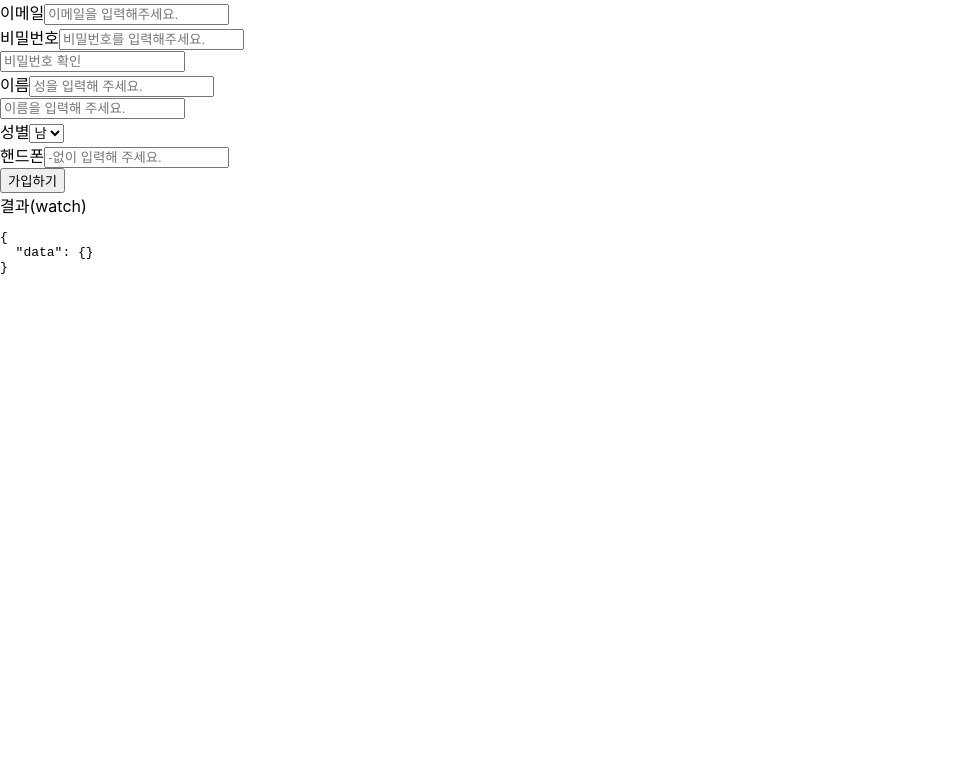
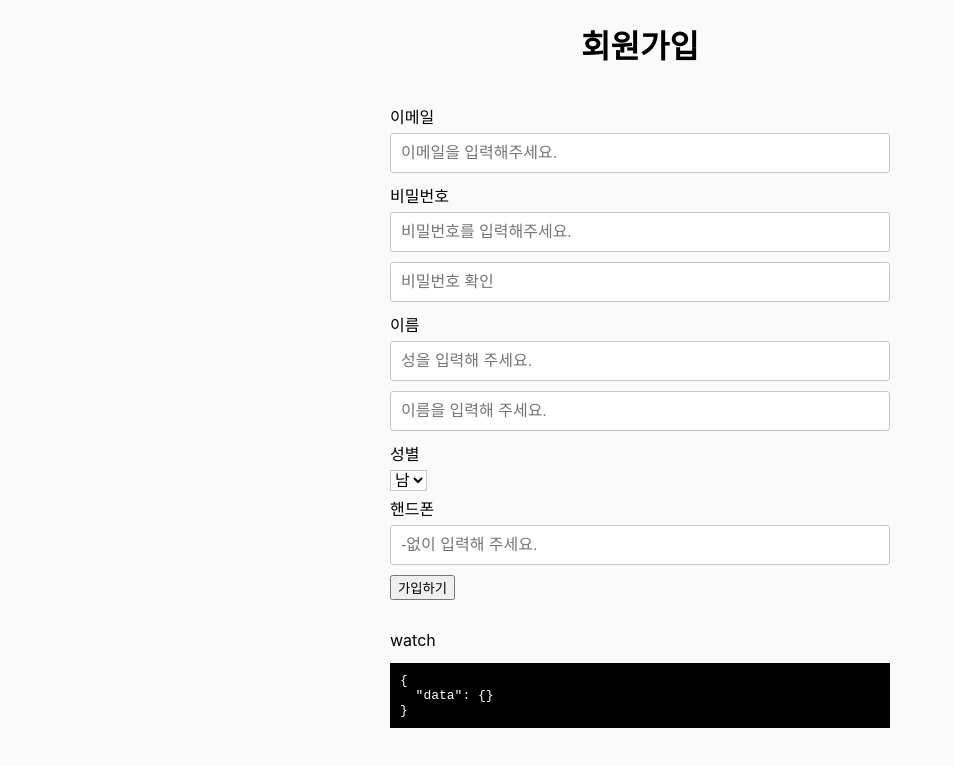
Before and after one commit to daewoongBang/react-hook-form-tutorial, a React (Create React App) app: page / in a window 1280 px wide. Shown: the top 766 px of the page, without its empty margins (0-953 px from the left). Built offline with nearby package versions, Linux system fonts and the light colour scheme.

Commit message:
emotion 적용

```diff
--- a/package.json
+++ b/package.json
@@ -3,6 +3,7 @@
   "version": "0.1.0",
   "private": true,
   "dependencies": {
+    "@emotion/core": "^10.0.27",
     "@testing-library/jest-dom": "^4.2.4",
     "@testing-library/react": "^9.3.2",
     "@testing-library/user-event": "^7.1.2",
--- a/src/App.tsx
+++ b/src/App.tsx
@@ -1,8 +1,20 @@
 import React from 'react';
 import Join from './components/Join';
+import { Global, css } from '@emotion/core';
 
 const App: React.FC = () => {
-  return <Join />;
+  return (
+    <>
+      <Global
+        styles={css`
+          body {
+            background-color: #fafafa;
+          }
+        `}
+      />
+      <Join />
+    </>
+  );
 };
 
 export default App;
--- a/src/components/Join.tsx
+++ b/src/components/Join.tsx
@@ -1,8 +1,10 @@
 import React from 'react';
 import { useForm } from 'react-hook-form';
 import PrettyPrintJson from '../utils/PrettyPrintJson';
-import Input from './common/input';
-import Select from './common/select';
+/** @jsx jsx */
+import { jsx } from '@emotion/core';
+
+import { Input, Select, Button } from './common/fields';
 
 type FormData = {
   lastName: string;
@@ -16,6 +18,7 @@ type FormData = {
 const Join: React.FC = () => {
   const { register, watch, handleSubmit, getValues, errors } = useForm<FormData>();
   const onSubmit = (data: any) => {
+    alert('가입완료!');
     console.log(data);
   };
   const watchAllFields = watch();
@@ -23,13 +26,27 @@ const Join: React.FC = () => {
   return (
     <div>
       <div>
-        <form onSubmit={handleSubmit(onSubmit)}>
+        <h1
+          css={{
+            textAlign: 'center',
+          }}
+        >
+          회원가입
+        </h1>
+        <form
+          css={{
+            maxWidth: '500px',
+            margin: '0 auto',
+            padding: '10px',
+          }}
+          onSubmit={handleSubmit(onSubmit)}
+        >
           <Input
             type="email"
             name="email"
             placeholder="이메일을 입력해주세요."
             label="이메일"
-            register={register({ required: '이메일은 필수 항목 입니다.' })}
+            register={register({ required: '필수 항목 입니다.' })}
             errors={errors}
           />
           <Input
@@ -38,7 +55,7 @@ const Join: React.FC = () => {
             placeholder="비밀번호를 입력해주세요."
             label="비밀번호"
             register={register({
-              required: '비밀번호는 필수 항목입니다.',
+              required: '필수 항목입니다.',
               minLength: { value: 8, message: '최소 입력 수는 8자리 입니다.' },
             })}
             errors={errors}
@@ -73,7 +90,10 @@ const Join: React.FC = () => {
           <Select
             name="gender"
             label="성별"
-            options={[{ value: 'male', label: '남' }]}
+            options={[
+              { value: 'male', label: '남' },
+              { value: 'female', label: '여' },
+            ]}
             register={register({ required: '필수 항목 입니다.' })}
             errors={errors}
           />
@@ -88,11 +108,9 @@ const Join: React.FC = () => {
             })}
             errors={errors}
           />
-          {errors.phoneNumber && errors.phoneNumber.message}
-          <button type="submit">가입하기</button>
+          <Button type="submit">가입하기</Button>
         </form>
       </div>
-      결과(watch)
       <PrettyPrintJson data={watchAllFields} />
     </div>
   );
--- /dev/null
+++ b/src/components/common/fields/button.tsx
@@ -0,0 +1,20 @@
+import React from 'react';
+/** @jsx jsx */
+import { jsx } from '@emotion/core';
+
+interface ButtonProps {
+  theme?: 'RED' | 'ORANGE' | 'YELLOW' | 'GREEN' | 'BLUE' | 'NAVY' | 'PURPLE' | 'BALCK' | 'WHITE';
+  [x: string]: any;
+}
+
+export default function Button({ theme, ...rest }: ButtonProps): React.ReactElement {
+  return (
+    <div
+      css={{
+        margin: '10px 0px',
+      }}
+    >
+      <button {...rest} />
+    </div>
+  );
+}
--- /dev/null
+++ b/src/components/common/fields/index.tsx
@@ -0,0 +1,6 @@
+import Input from './input';
+import Select from './select';
+import Message from './message';
+import Button from './button';
+
+export { Input, Select, Message, Button };
--- /dev/null
+++ b/src/components/common/fields/input.tsx
@@ -0,0 +1,51 @@
+import React from 'react';
+import Message from './message';
+/** @jsx jsx */
+import { jsx } from '@emotion/core';
+
+interface InputProps {
+  name: any;
+  label?: string;
+  register?: any;
+  errors?: any;
+  [x: string]: any;
+}
+
+export default function Input({ name, label, register, errors, ...rest }: InputProps): React.ReactElement {
+  const errorMsg = errors && errors[name] ? errors[name].message : '';
+  return (
+    <div
+      css={{
+        marginBottom: '10px',
+      }}
+    >
+      {label && (
+        <label
+          css={{
+            display: 'block',
+            margin: '5px 0px',
+          }}
+          htmlFor={name}
+        >
+          {label}
+        </label>
+      )}
+
+      <input
+        css={{
+          width: '100%',
+          boxSizing: 'border-box',
+          borderRadius: '3px',
+          border: '1px solid #c7c7c7',
+          padding: '10px',
+          fontSize: '1em',
+        }}
+        className={errorMsg ? 'error' : ''}
+        name={name}
+        ref={register}
+        {...rest}
+      />
+      {errorMsg && <Message status="error" message={errorMsg} />}
+    </div>
+  );
+}
--- /dev/null
+++ b/src/components/common/fields/message.tsx
@@ -0,0 +1,24 @@
+import React from 'react';
+/** @jsx jsx */
+import { jsx } from '@emotion/core';
+
+interface MessageProps {
+  status: string;
+  message: string;
+  [x: string]: any;
+}
+
+export default function Message({ status, message, ...rest }: MessageProps): React.ReactElement {
+  return (
+    <div
+      {...rest}
+      css={{
+        fontSize: '0.8em',
+        color: 'red',
+        margin: '5px 0px',
+      }}
+    >
+      {message}
+    </div>
+  );
+}
--- a/src/components/common/select.tsx
+++ b/src/components/common/fields/select.tsx
@@ -1,5 +1,7 @@
 import React from 'react';
 import Message from './message';
+/** @jsx jsx */
+import { jsx } from '@emotion/core';
 
 interface SelectOption {
   label: string;
@@ -19,8 +21,28 @@ export default function Select({ name, label, options, register, errors, ...rest
   const errorMsg = errors && errors[name] ? errors[name].message : '';
   return (
     <div>
-      {label && <label htmlFor={name}>{label}</label>}
-      <select name={name} {...rest} ref={register}>
+      {label && (
+        <label
+          css={{
+            display: 'block',
+            margin: '5px 0px',
+          }}
+          htmlFor={name}
+        >
+          {label}
+        </label>
+      )}
+      <select
+        css={{
+          border: '1px solid #c7c7c7',
+          background: 'white',
+          borderRadius: '0px',
+          fontSize: '1em',
+        }}
+        name={name}
+        {...rest}
+        ref={register}
+      >
         {options.map((option, index) => (
           <option key={index} value={option.value}>
             {option.label}
--- a/src/components/common/input.tsx
+++ /dev/null
@@ -1,22 +0,0 @@
-import React from 'react';
-import Message from './message';
-
-interface InputProps {
-  name: any;
-  label?: string;
-  register?: any;
-  errors?: any;
-  [x: string]: any;
-}
-
-export default function Input({ name, label, register, errors, ...rest }: InputProps): React.ReactElement {
-  const errorMsg = errors && errors[name] ? errors[name].message : '';
-  return (
-    <div>
-      {label && <label htmlFor={name}>{label}</label>}
-
-      <input className={errorMsg ? 'error' : ''} name={name} ref={register} {...rest} />
-      {errorMsg && <Message status="error" message={errorMsg} />}
-    </div>
-  );
-}
--- a/src/components/common/message.tsx
+++ /dev/null
@@ -1,11 +0,0 @@
-import React from 'react';
-
-interface MessageProps {
-  status: string;
-  message: string;
-  [x: string]: any;
-}
-
-export default function Message({ status, message, ...rest }: MessageProps): React.ReactElement {
-  return <div {...rest}>{message}</div>;
-}
--- a/src/utils/PrettyPrintJson.tsx
+++ b/src/utils/PrettyPrintJson.tsx
@@ -1,8 +1,25 @@
 import React from 'react';
+/** @jsx jsx */
+import { jsx } from '@emotion/core';
 
 const PrettyPrintJson = (data: any): React.ReactElement => (
-  <div>
-    <pre>{JSON.stringify(data, null, 2)}</pre>
+  <div
+    css={{
+      maxWidth: '500px',
+      margin: '0 auto',
+      padding: '10px',
+    }}
+  >
+    watch
+    <pre
+      css={{
+        background: 'black',
+        color: 'white',
+        padding: '10px',
+      }}
+    >
+      {JSON.stringify(data, null, 2)}
+    </pre>
   </div>
 );
 
```
Also changed, not shown: 2 other files (tests, documents, lock files or other folders).
